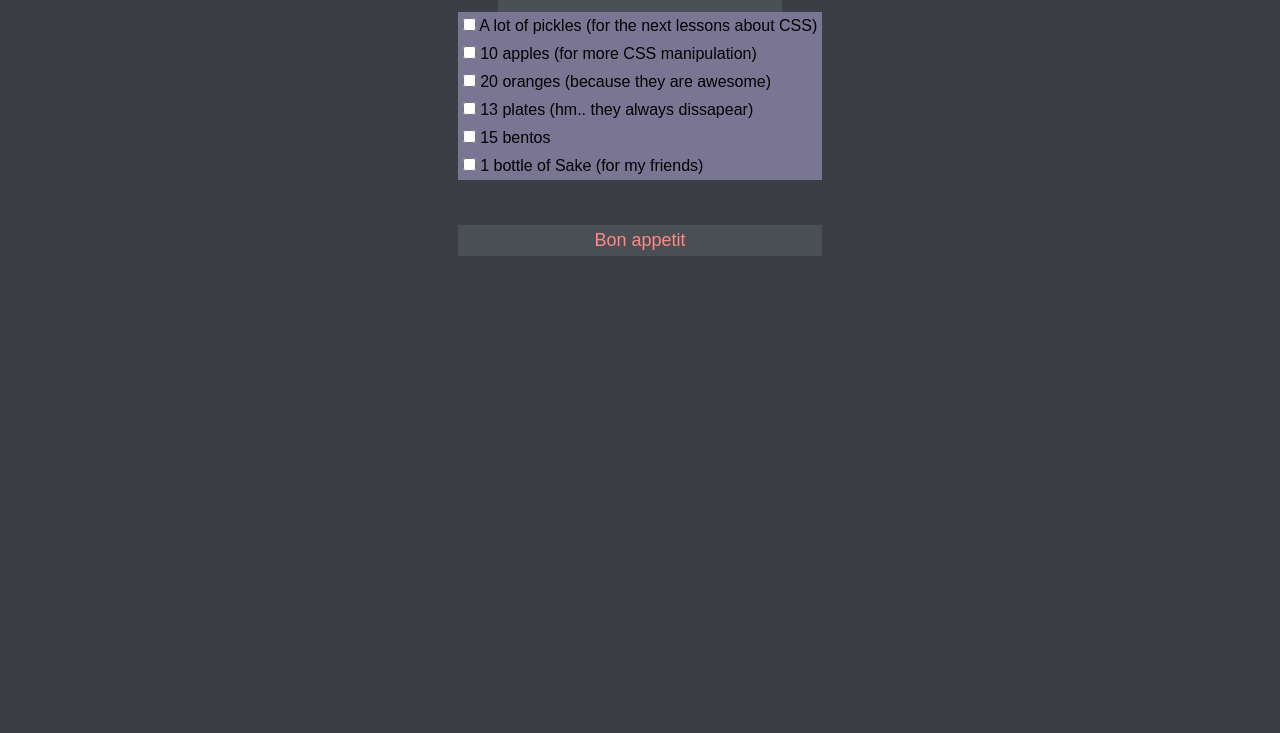
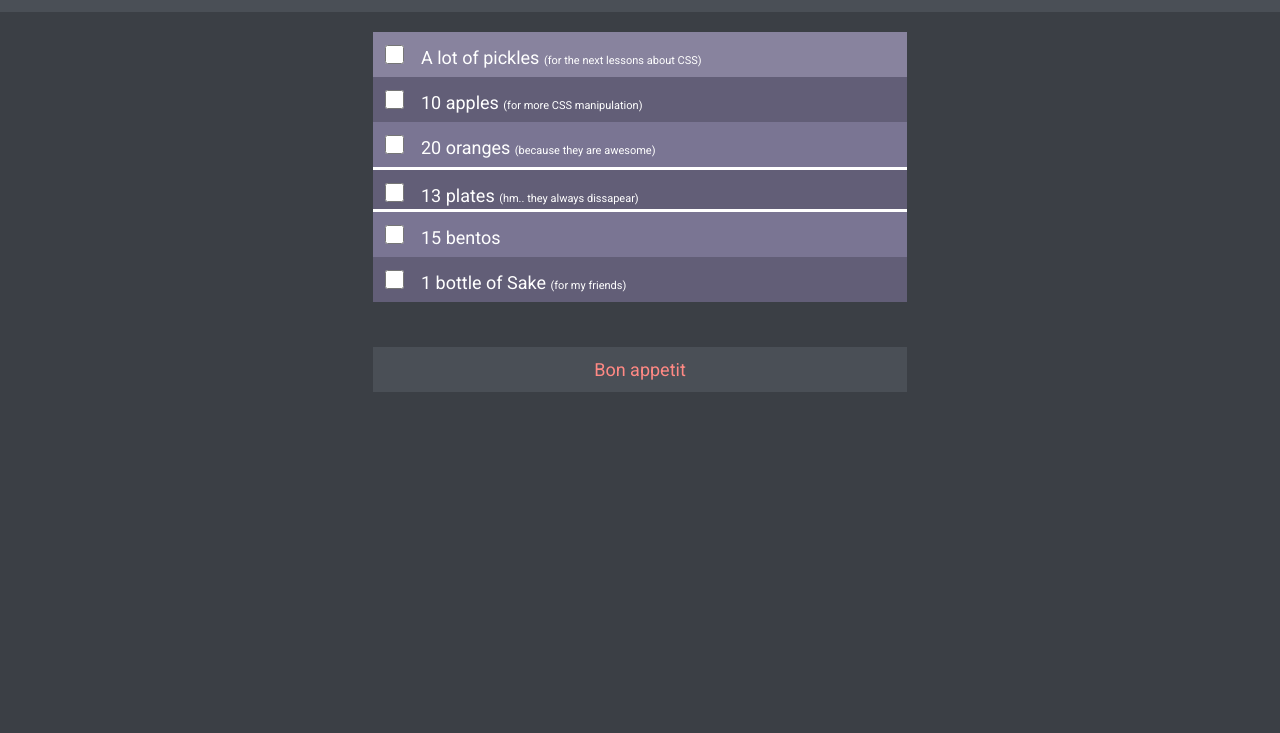
Before and after one commit to gigg88/css_dinner_shopping_list_beetroot, a plain HTML site: page index.html in a window 1280 px wide. Shown: the part 67-800 px from the top of the page. Drawn offline with Linux system fonts and the light colour scheme.

Commit message:
finished

```diff
--- a/index.html
+++ b/index.html
@@ -1,35 +1,39 @@
 <!DOCTYPE html>
 <html lang="en">
+
 <head>
   <meta charset="UTF-8">
   <meta name="viewport" content="width=device-width, initial-scale=1.0">
   <link rel="stylesheet" href="style.css">
+  <link rel="preconnect" href="https://fonts.googleapis.com">
+<link rel="preconnect" href="https://fonts.gstatic.com" crossorigin>
+<link href="https://fonts.googleapis.com/css2?family=Roboto:ital,wght@0,100;0,300;0,400;0,500;0,700;0,900;1,100;1,300;1,400;1,500;1,700;1,900&display=swap" rel="stylesheet">
   <title>CSS Dinner Shopping List</title>
 </head>
+
 <body>
-    <header>
-        <div class="header-div bg-cl-hd tc-main">
+
+  <main>
+    <div class="header-div bg-cl-hd tc-main mb-20">
       <h1 class="fw-700 fs-24 lh-28 pt-19">CSS Diner Shopping List</h1>
       <p class="fs-16 .fw-400 lh-18 pb-31">Let's go to the mall</p>
     </div>
-    </header>
-    <main>
     <ul class="list">
       <li>
         <input type="checkbox" id="first" name="first" value="">
-              <label for="first">A lot of pickles (for the next lessons about CSS)</label>
+        <label for="first">A lot of pickles <span>(for the next lessons about CSS)</span></label>
       </li>
       <li>
         <input type="checkbox" id="second" name="second" value="">
-                <label for="second">10 apples (for more CSS manipulation)</label>
+        <label for="second">10 apples <span>(for more CSS manipulation)</span></label>
       </li>
       <li>
         <input type="checkbox" id="third" name="third" value="">
-                <label for="third"> 20 oranges (because they are awesome)</label>
+        <label for="third"> 20 oranges <span>(because they are awesome)</span></label>
       </li>
       <li>
         <input type="checkbox" id="fourth" name="fourth" value="">
-                <label for="fourth"> 13 plates (hm.. they always dissapear)</label>
+        <label for="fourth"> 13 plates <span>(hm.. they always dissapear)</span></label>
       </li>
       <li>
         <input type="checkbox" id="fifth" name="fifth" value="">
@@ -37,7 +41,7 @@
       </li>
       <li>
         <input type="checkbox" id="sixth" name="sixth" value="">
-                <label for="sixth"> 1 bottle of Sake (for my friends)</label>
+        <label for="sixth"> 1 bottle of Sake <span>(for my friends)</span></label>
       </li>
     </ul>
 
@@ -47,4 +51,5 @@
   </main>
 
 </body>
+
 </html>
--- a/style.css
+++ b/style.css
@@ -1,12 +1,86 @@
+/*.roboto-thin {
+  font-family: "Roboto", sans-serif;
+  font-weight: 100;
+  font-style: normal;
+}
+
+.roboto-light {
+  font-family: "Roboto", sans-serif;
+  font-weight: 300;
+  font-style: normal;
+}
+
+.roboto-regular {
+  font-family: "Roboto", sans-serif;
+  font-weight: 400;
+  font-style: normal;
+}
+
+.roboto-medium {
+  font-family: "Roboto", sans-serif;
+  font-weight: 500;
+  font-style: normal;
+}
+
+.roboto-bold {
+  font-family: "Roboto", sans-serif;
+  font-weight: 700;
+  font-style: normal;
+}
+
+.roboto-black {
+  font-family: "Roboto", sans-serif;
+  font-weight: 900;
+  font-style: normal;
+}
+
+.roboto-thin-italic {
+  font-family: "Roboto", sans-serif;
+  font-weight: 100;
+  font-style: italic;
+}
+
+.roboto-light-italic {
+  font-family: "Roboto", sans-serif;
+  font-weight: 300;
+  font-style: italic;
+}
+
+.roboto-regular-italic {
+  font-family: "Roboto", sans-serif;
+  font-weight: 400;
+  font-style: italic;
+}
+
+.roboto-medium-italic {
+  font-family: "Roboto", sans-serif;
+  font-weight: 500;
+  font-style: italic;
+}
+
+.roboto-bold-italic {
+  font-family: "Roboto", sans-serif;
+  font-weight: 700;
+  font-style: italic;
+}
+
+.roboto-black-italic {
+  font-family: "Roboto", sans-serif;
+  font-weight: 900;
+  font-style: italic;
+}
+*/
+
 *{
     margin:0;
     padding: 0;
     box-sizing: border-box;
+    font-family: "Roboto", sans-serif;
   }
 
   :root {
     --main-color: #FF8984;
-    --dusty-purple: #88839E;
+    --dusty-purple_light: #88839E;
     --white: #FFFFFF;
     --dark-blue: #4A4F56;
     --dark-blue-gray: #3B3F45;
@@ -15,6 +89,7 @@
 
   }
 
+
   body{
     font-family: Arial, Helvetica, sans-serif;
     display: flex;
@@ -22,7 +97,6 @@
     justify-content: center;
     flex-direction: column;
     background-color: var(--dark-blue-gray);
-    width: 100%;
 
   }
 
@@ -30,7 +104,9 @@
     display: flex;
     flex-direction: column;
     align-items: center;
-    justify-content: center;
+    width: 793px;
+    height: 507px;
+    width: 100%;
 
   }
 
@@ -81,6 +157,10 @@
     color:var(--main-color);
   }
 
+  .mb-20{
+    margin-bottom: 20px;
+  }
+
   .header-div{
     text-align: center;
     width: 100%;
@@ -90,17 +170,21 @@
 
   .list li{
     list-style: none;
-    padding: 5px;
-    max-width: 534px;
-    max-height: 45px;
-    background-color: var(--dusty-purple);
+    padding-top: 13px;
+    padding-top: 13px;
+    padding-left: 12px;
+    width: 534px;
+    height: 45px;
+    color:var(--white)
+
   }
 
   .end_div {
     width: 100%;
     padding: 5px;
-    max-width: 534px;
-    max-height: 45px;
+    width: 534px;
+    padding-top: 12px;
+    padding-bottom: 12px;
     color: var(--main-color);
     background-color: var(--dark-blue);
     text-align: center;
@@ -108,3 +192,45 @@
     margin-top: 45px;
 
   }
+
+  .list input[type="checkbox"] {
+    width: 19px;
+    height: 19px;
+    margin-right: 13px;
+  }
+
+  .list li label{
+    font-weight: 400;
+    font-size: 18px;
+    line-height: 21px;
+  }
+
+  .list li span{
+    font-weight: 400;
+    font-size: 11px;
+    line-height: 12.89px;
+
+  }
+
+
+  .list li {
+    background-color: var(--dusty-purple);
+  }
+
+  .list li:nth-child(3n+1) {
+    background-color: var(--dusty-purple_light);
+  }
+
+  .list li:nth-child(even) {
+    background-color: var(--muted-purple);
+  }
+
+  .list li:nth-child(4) {
+    border-top: 3px solid white;
+    border-bottom: 3px solid white;
+   }
+
+   .list input[type="checkbox"]:checked ~ label {
+    text-decoration: line-through;
+    opacity: 0.25;
+  }
```
Lines whose indentation alone changed are shown as unchanged.
